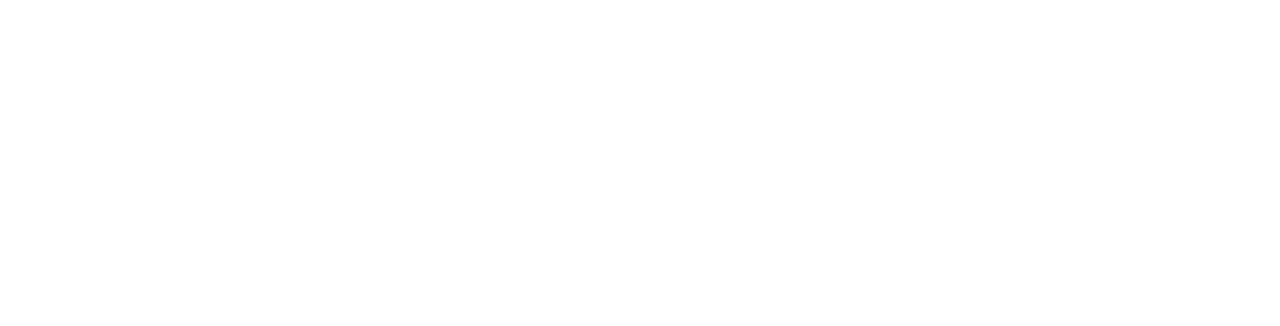
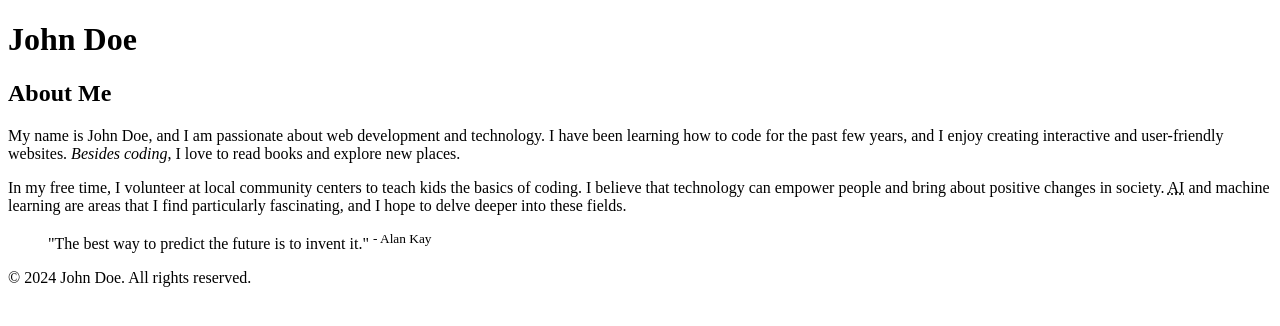
Before and after one commit to torc0005/torc0005.github.io, a plain HTML site: page html-assignment/index.html in a window 1280 px wide. Drawn offline with Linux system fonts and the light colour scheme.

Commit message:
second edit

```diff
--- a/html-assignment/index.html
+++ b/html-assignment/index.html
@@ -3,9 +3,33 @@
 <head>
     <meta charset="UTF-8">
     <meta name="viewport" content="width=device-width, initial-scale=1.0">
-    <title>Edited Today</title>
+    <title>HTML Assignment</title>
 </head>
 <body>
+    <!-- Site Header -->
+    <header>
+        <h1>John Doe</h1>
+    </header>
 
+    <!-- About Me Article -->
+    <article>
+        <h2>About Me</h2>
+        <p>
+            My name is John Doe, and I am passionate about web development and technology. I have been learning how to code for the past few years, and I enjoy creating interactive and user-friendly websites. <em>Besides coding</em>, I love to read books and explore new places.
+        </p>
+        <p>
+            In my free time, I volunteer at local community centers to teach kids the basics of coding. I believe that technology can empower people and bring about positive changes in society. <abbr title="Artificial Intelligence">AI</abbr> and machine learning are areas that I find particularly fascinating, and I hope to delve deeper into these fields.
+        </p>
+    </article>
+
+    <!-- Motivational Quote -->
+    <blockquote>
+        "The best way to predict the future is to invent it." <sup>- Alan Kay</sup>
+    </blockquote>
+
+    <!-- Footer -->
+    <footer>
+        <p>&copy; 2024 John Doe. All rights reserved.</p>
+    </footer>
 </body>
 </html>
```
